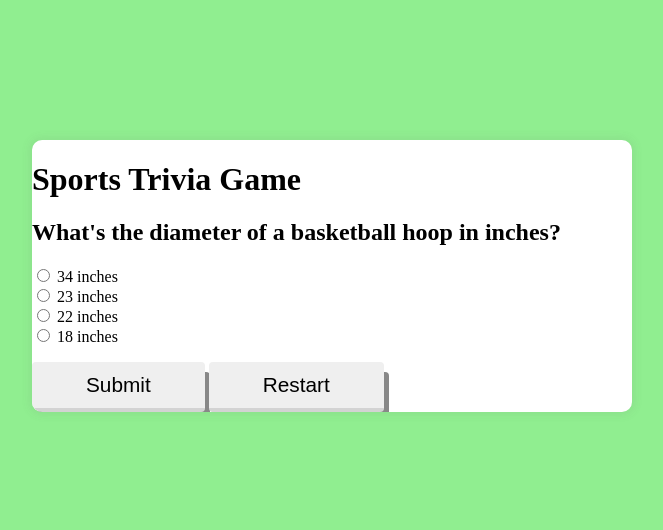
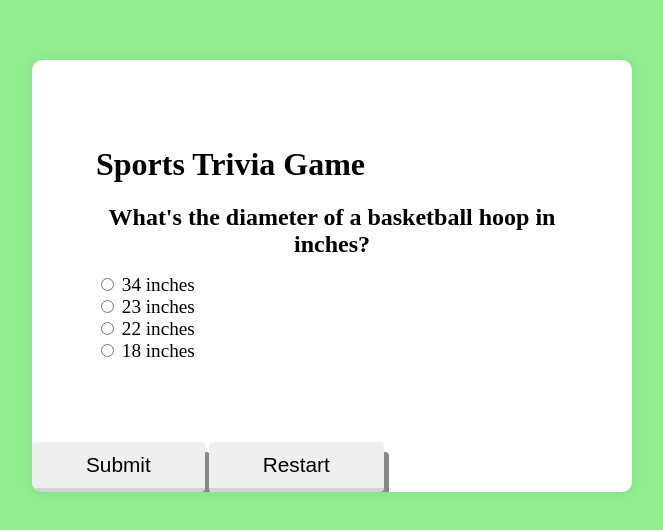
Before and after one commit to kelvinbest1/TriviaGame, a plain HTML site: page index.html in a window 1280 px wide. Shown: the part 124-654 px from the top of the page, without its empty margins (308-971 px from the left). Drawn offline with Linux system fonts and the light colour scheme.

Commit message:
adding quiz-header styling

```diff
--- a/style.css
+++ b/style.css
@@ -17,6 +17,7 @@ body {
     box-shadow: 0 0 10px 2px rgba(100, 100, 100, 0.1);
     background-color: #fff;
     overflow: hidden;
+
 }
 
 ul{
@@ -34,3 +35,22 @@ padding: 11px 54px;
   box-shadow: 5px 10px #888888;
   transition: transform 2sec linear;
   }
+
+  h2 {
+
+    text-align: center;
+    margin: 0;
+  }
+
+  ul li {
+    font-size: 1.2rem;
+    margin: 1rem,0;
+}
+
+  ul li label {
+    cursor: pointer;
+  }
+
+  .quiz-header{
+    padding: 4rem;
+  }
```
